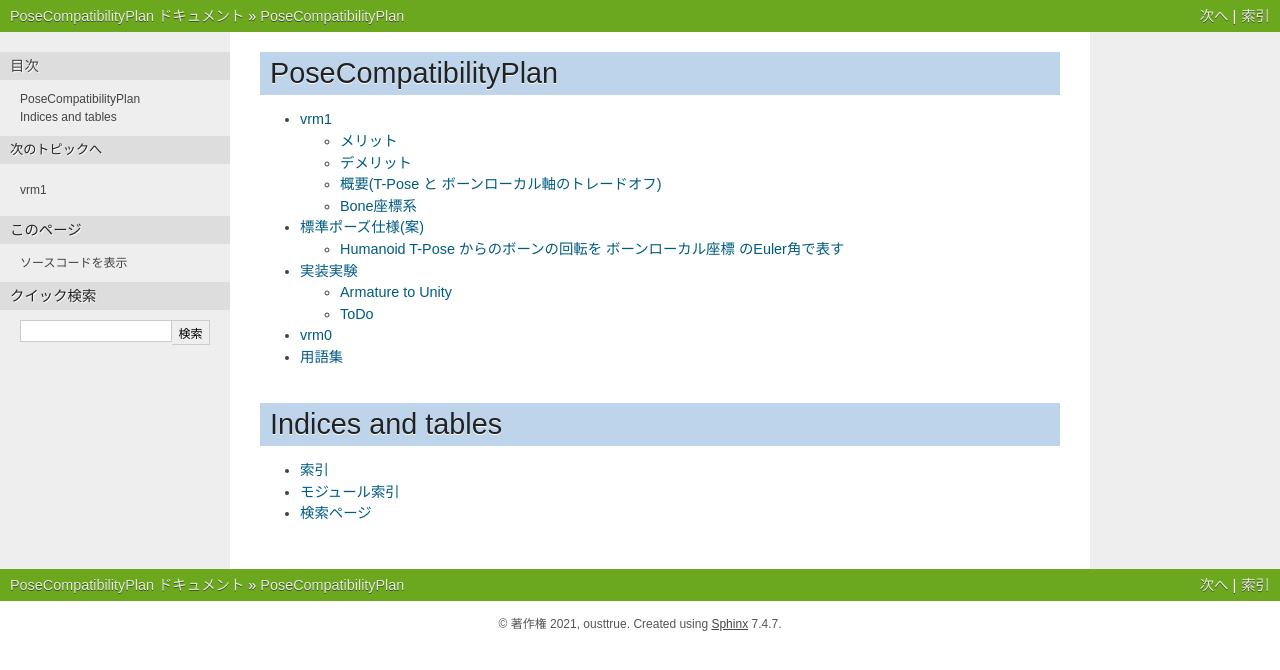
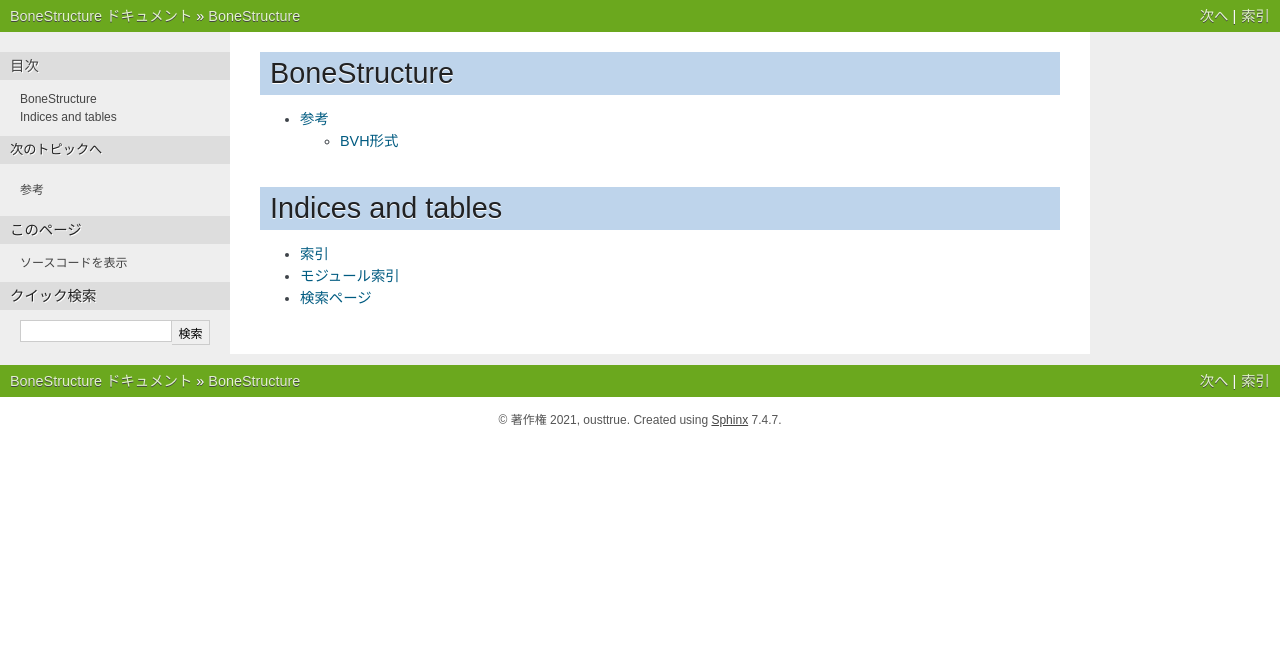
Before and after one commit to ousttrue/humanbonestructure, a Sphinx documentation site: the page built from source/index.md, in a window 1280 px wide. Shown: the top 670 px of the page. Built offline with Sphinx 7.4.7, drawn with Linux system fonts in a browser that asks for light colours.

Commit message:
bvh memo

````diff
--- /dev/null
+++ b/source/appendix/bvh.md
@@ -0,0 +1,62 @@
+# BVH形式
+
+* ヒエラルキー(初期ポーズ)
+  * {term}`TPose` であることが多いがそうでないこともある
+  * 距離の単位が不統一(cm, inch... etc)。
+  * Z+, Z- どっち向きかも決まりなし(つま先の進行方向や、joint名の left, rightから類推できることが多い)。
+  * ボーンに初期回転は無い。この状態に対する Euler角で ポーズが定義される。
+
+* 各Jointのフレームごとの回転(Euler角)を記録。
+  * Euler角の乗算順は自由。Hierarchy の Channels の順番に従う。
+
+* Rootのみ移動も記録。
+
+* 指は扱わない(フォーマット上、記録することは可能)
+
+## Hierarchy
+
+* Joint の木構造。
+  * 各Jointは親に対する相対位置を記録する。
+
+## Joint の計算式
+
+`Root - joint_1 ... joint_n` のときの joint_n の姿勢行列。
+
+```{math}
+
+R = E_z \cdot E_x \cdot E_y
+
+(Offset_0 \cdot T_0 \cdot R_0) (Offset_1 \cdot R_1) ... (Offset_n \cdot R_n)
+
+```
+
+## Frames
+
+* 各フレームの回転(Euler角YXZ)を記録
+
+## Download できるサイト
+
+### github
+
+* <https://github.com/wspr/bvh-matlab>
+* <https://github.com/perfume-dev/example-openFrameworks/tree/master/example-bvh/bin/data>
+
+### CGSpeed
+
+* <https://sites.google.com/a/cgspeed.com/cgspeed/motion-capture>
+
+* スケールが違う
+
+#### Daz-friendly
+
+`Zrotation Yrotation Xrotation`
+
+#### 3dsMax-friendly
+
+#### MotionBuilder-friendly
+
+`Zrotation Yrotation Xrotation`
+
+## BVH を作る
+
+TODO:
--- /dev/null
+++ b/source/appendix/index.md
@@ -0,0 +1,5 @@
+# 参考
+
+```{toctree}
+bvh
+```
--- a/source/conf.py
+++ b/source/conf.py
@@ -17,7 +17,7 @@
 
 # -- Project information -----------------------------------------------------
 
-project = 'PoseCompatibilityPlan'
+project = 'BoneStructure'
 copyright = '2021, ousttrue'
 author = 'ousttrue'
 
--- a/source/index.md
+++ b/source/index.md
@@ -1,16 +1,12 @@
-# PoseCompatibilityPlan
+# BoneStructure
 
 ```{toctree}
 :maxdepth: 2
-bone_local/vrm1
-pose/index
-implements/index
-appendix/vrm0
-appendix/glossary
+appendix/index
 ```
 
 # Indices and tables
 
--   {ref}`genindex`
--   {ref}`modindex`
--   {ref}`search`
+* {ref}`genindex`
+* {ref}`modindex`
+* {ref}`search`
````
Also changed, not shown: README.md (+7 -0 lines), 1 other file.
